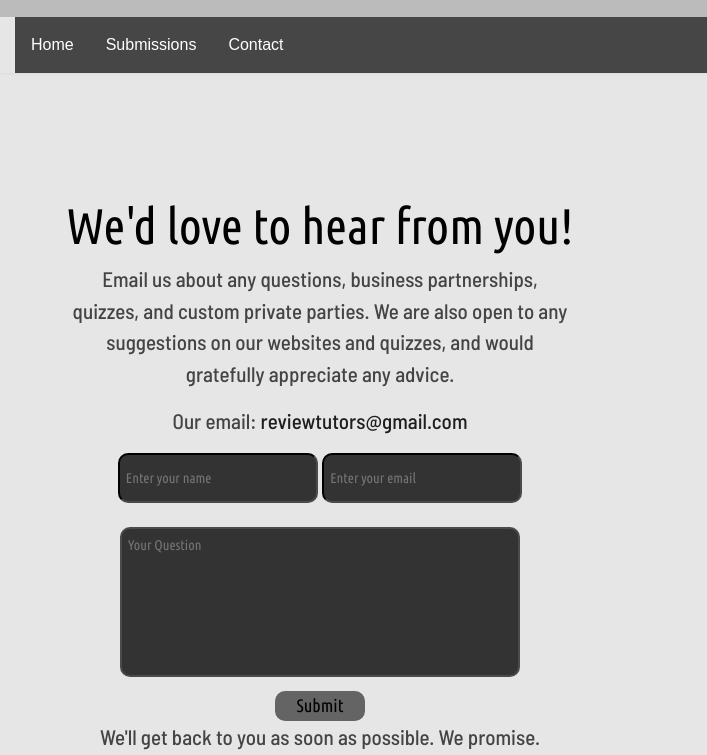
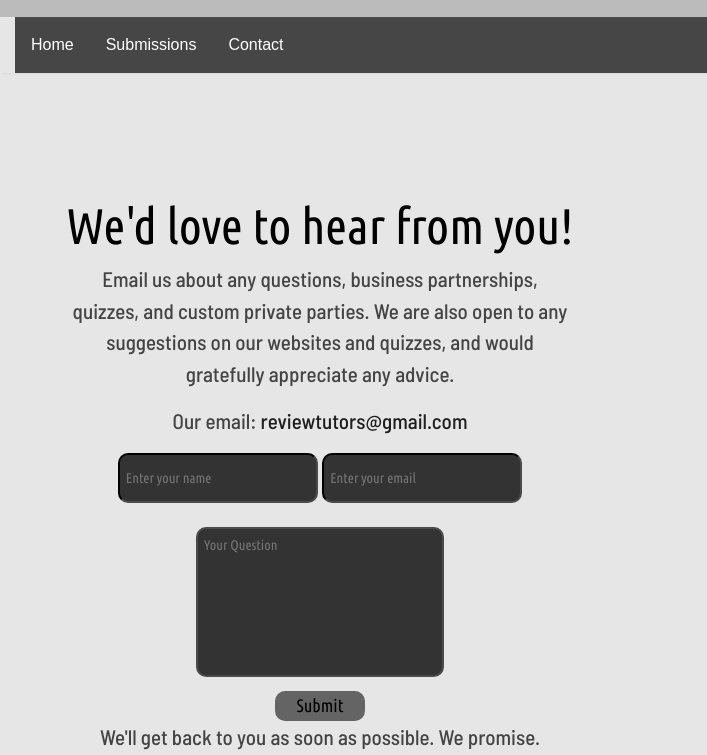
Before and after one commit to ReviewTutor/contact, a plain HTML site: page index.html in a window 1280 px wide. Shown: the part 108-863 px from the top of the page, 0-707 px from the left. Drawn offline with nearby package versions, Linux system fonts and the light colour scheme.

Commit message:
Update index.html

```diff
--- a/index.html
+++ b/index.html
@@ -291,7 +291,7 @@
                      }
                      #question {
                          background-color: #333333;
-                         width: 400px;
+                         width: 50%;
                          height: 150px;
                          resize: none;
                          border-radius: 10px;
```
